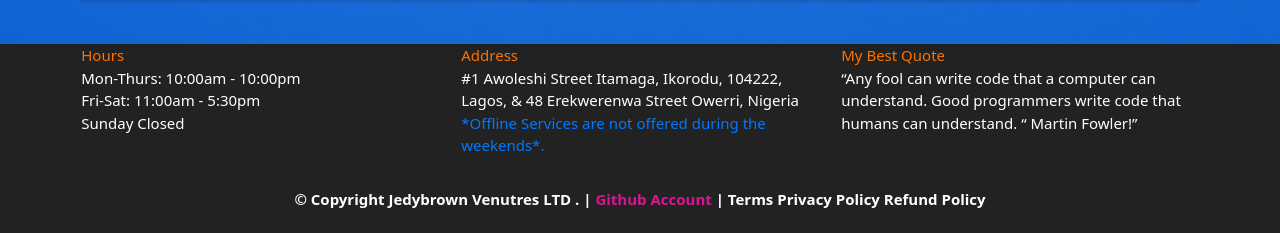
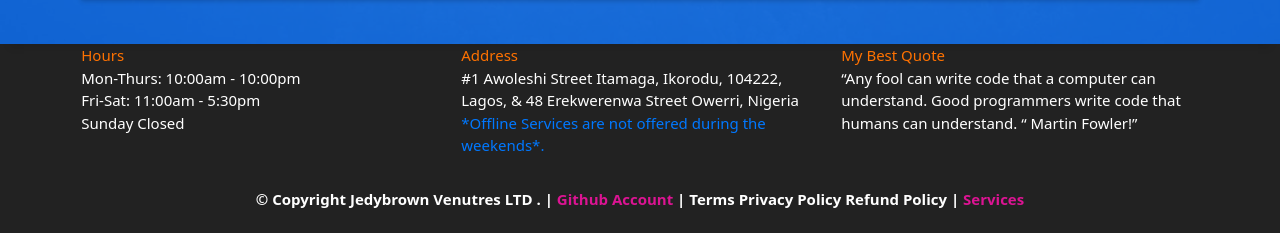
Before and after one commit to Jedidiah-Solomon/JedybrownFolio, a website: page index.html in a window 1280 px wide. Shown: the part 7079-7312 px from the top of the page. Drawn offline with nearby package versions, Linux system fonts and the light colour scheme.

Commit message:
Update index.html

```diff
--- a/index.html
+++ b/index.html
@@ -1010,7 +1010,7 @@
             Good programmers write code that humans can understand. &#8220; Martin Fowler!&#8221;</p>
         </section>
       </div>
-      <div class="text-center mb-6 pb-4" style="font-weight: bold; color: white">&copy; Copyright Jedybrown Venutres LTD <span id="copy-year"></span>. | <a id="myGithub" href="https://github.com/Jedidiah-Solomon" style="color: #dc1493;">Github Account</a> | <a href="pages/terms-and-conditions.html" style="color: #ffffff;">Terms</a> <a href="pages/privacy-policy.html" style="color: #ffffff;">Privacy Policy</a> <a href="pages/refund-policy.html" style="color: #ffffff;" >Refund Policy</a></div>
+      <div class="text-center mb-6 pb-4" style="font-weight: bold; color: white">&copy; Copyright Jedybrown Venutres LTD <span id="copy-year"></span>. | <a id="myGithub" href="https://github.com/Jedidiah-Solomon" style="color: #dc1493;">Github Account</a> | <a href="pages/terms-and-conditions.html" style="color: #ffffff;">Terms</a> <a href="pages/privacy-policy.html" style="color: #ffffff;">Privacy Policy</a> <a href="pages/refund-policy.html" style="color: #ffffff;" >Refund Policy</a> | <a href="https://services.jedidiahsolomon.name.ng/" style="color: #dc1493;" >Services</a></div>
     </div>
   </footer><!--Footer ends-->
 
```
